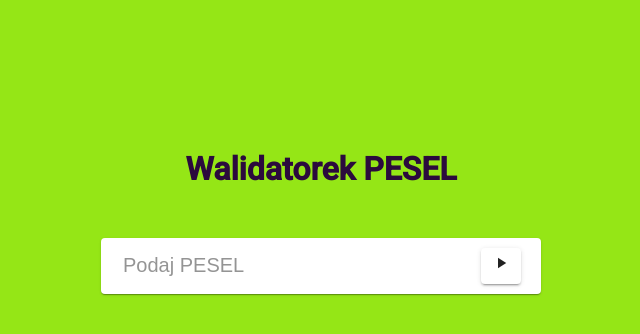
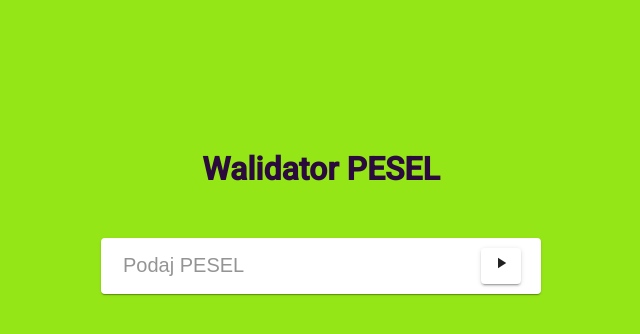
Before and after one commit to bamanczak/pesel, an Angular app: page / in a window 1280 px wide. Shown: the top 334 px of the page, without its empty margins (319-959 px from the left). Built offline with nearby package versions, Linux system fonts and the light colour scheme.

Commit message:
Revert "dummy title change"
This reverts commit 780999d466b31586a830e6cfb3cf4945a22db8a7.

```diff
--- a/src/app/app.component.html
+++ b/src/app/app.component.html
@@ -1,7 +1,7 @@
 <!--The content below is only a placeholder and can be replaced.-->
 <div style="text-align:center">
   <h1>
-    Walidatorek PESEL
+    Walidator PESEL
   </h1>
 </div>
 
```
Also changed, not shown: 1 other file (tests, documents, lock files or other folders).
